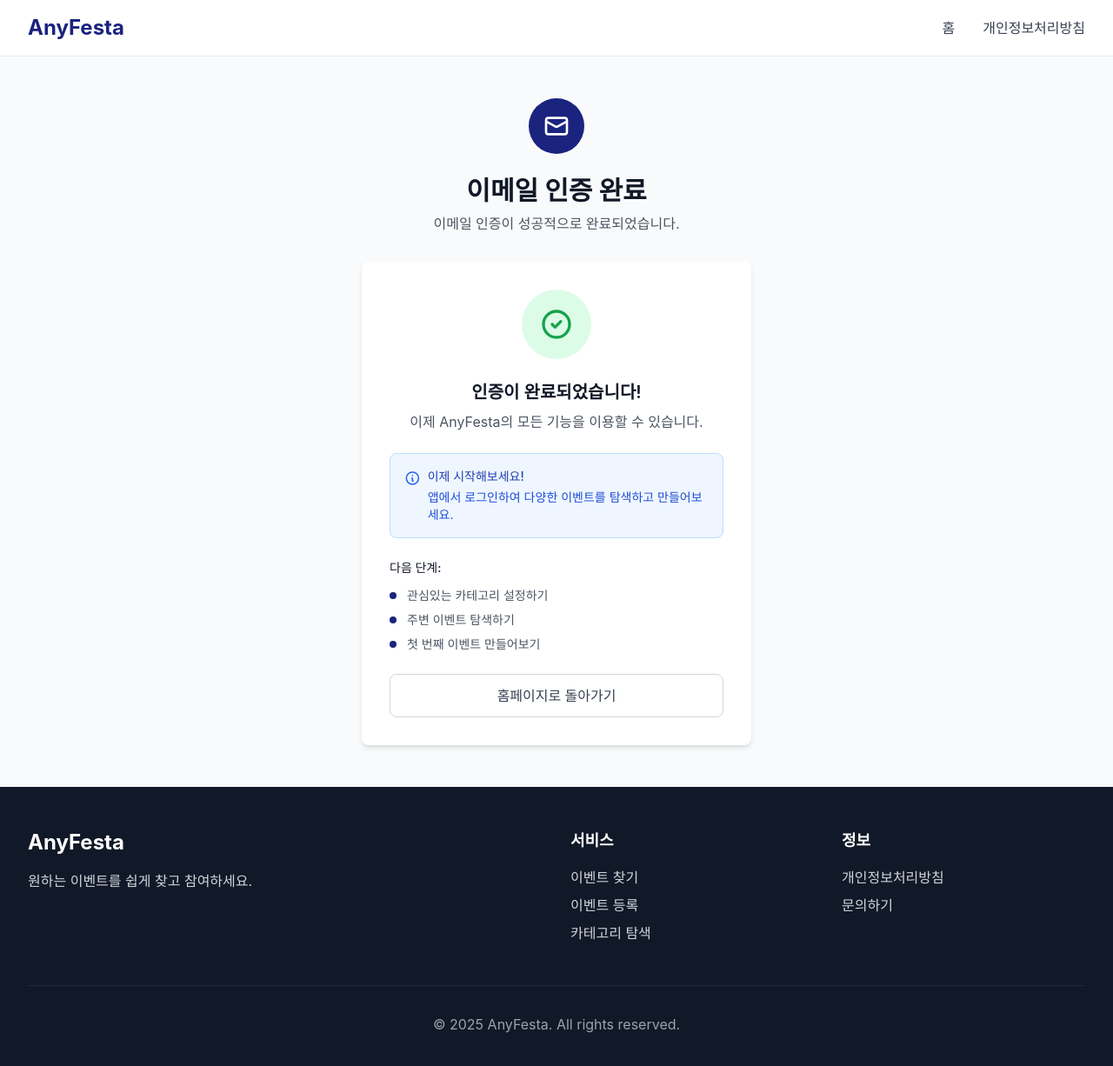
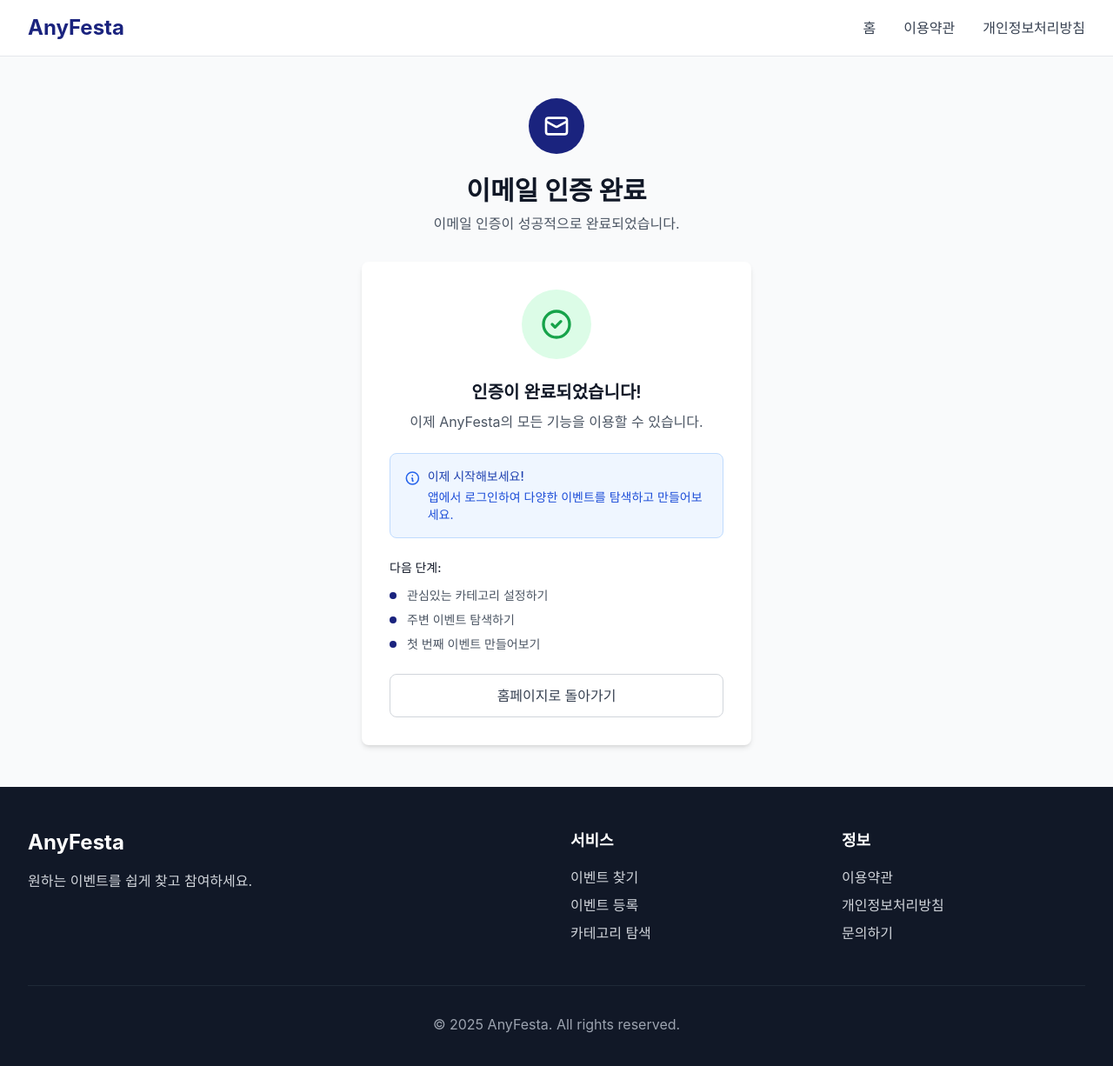
Before and after one commit to subinkr/anyfesta-homepage, a React (Create React App) app: page /email-verification in a window 1280 px wide. Shown: the top 1226 px of the page at 87% size. Built offline with nearby package versions, Linux system fonts and the light colour scheme; the HTML template or start-up script is replaced by a standard one.

Commit message:
feat: Header와 Footer에 이용약관 링크 추가
- App.tsx에 /terms 라우트 추가
- Header 네비게이션에 이용약관 링크 추가 (홈 → 이용약관 → 개인정보처리방침)
- Footer 정보 섹션에 이용약관 링크 추가
- 이용약관 페이지 접근성 향상

```diff
--- a/src/App.tsx
+++ b/src/App.tsx
@@ -3,6 +3,7 @@ import { BrowserRouter as Router, Routes, Route, useNavigate, useLocation } from
 import { supabase } from './lib/supabase';
 import HomePage from './pages/HomePage';
 import PrivacyPolicyPage from './pages/PrivacyPolicyPage';
+import TermsOfServicePage from './pages/TermsOfServicePage';
 import PasswordResetPage from './pages/PasswordResetPage';
 import PasswordResetConfirmPage from './pages/PasswordResetConfirmPage';
 import EmailVerificationPage from './pages/EmailVerificationPage';
@@ -55,6 +56,7 @@ function App() {
           <Routes>
             <Route path="/" element={<HomePage />} />
             <Route path="/privacy" element={<PrivacyPolicyPage />} />
+            <Route path="/terms" element={<TermsOfServicePage />} />
             <Route path="/password-reset" element={<PasswordResetPage />} />
             <Route path="/password-reset/confirm" element={<PasswordResetConfirmPage />} />
             <Route path="/email-verification" element={<EmailVerificationPage />} />
--- a/src/components/Footer.tsx
+++ b/src/components/Footer.tsx
@@ -40,6 +40,11 @@ const Footer: React.FC = () => {
             <h3 className="text-lg font-semibold mb-4">정보</h3>
             <ul className="space-y-2">
               <li>
+                <Link to="/terms" className="text-gray-300 hover:text-white transition-colors">
+                  이용약관
+                </Link>
+              </li>
+              <li>
                 <Link to="/privacy" className="text-gray-300 hover:text-white transition-colors">
                   개인정보처리방침
                 </Link>
--- a/src/components/Header.tsx
+++ b/src/components/Header.tsx
@@ -13,6 +13,9 @@ const Header: React.FC = () => {
           <nav className="hidden md:flex items-center space-x-8">
             <Link to="/" className="text-gray-700 hover:text-primary transition-colors">
               홈
+            </Link>
+            <Link to="/terms" className="text-gray-700 hover:text-primary transition-colors">
+              이용약관
             </Link>
             <Link to="/privacy" className="text-gray-700 hover:text-primary transition-colors">
               개인정보처리방침
```
